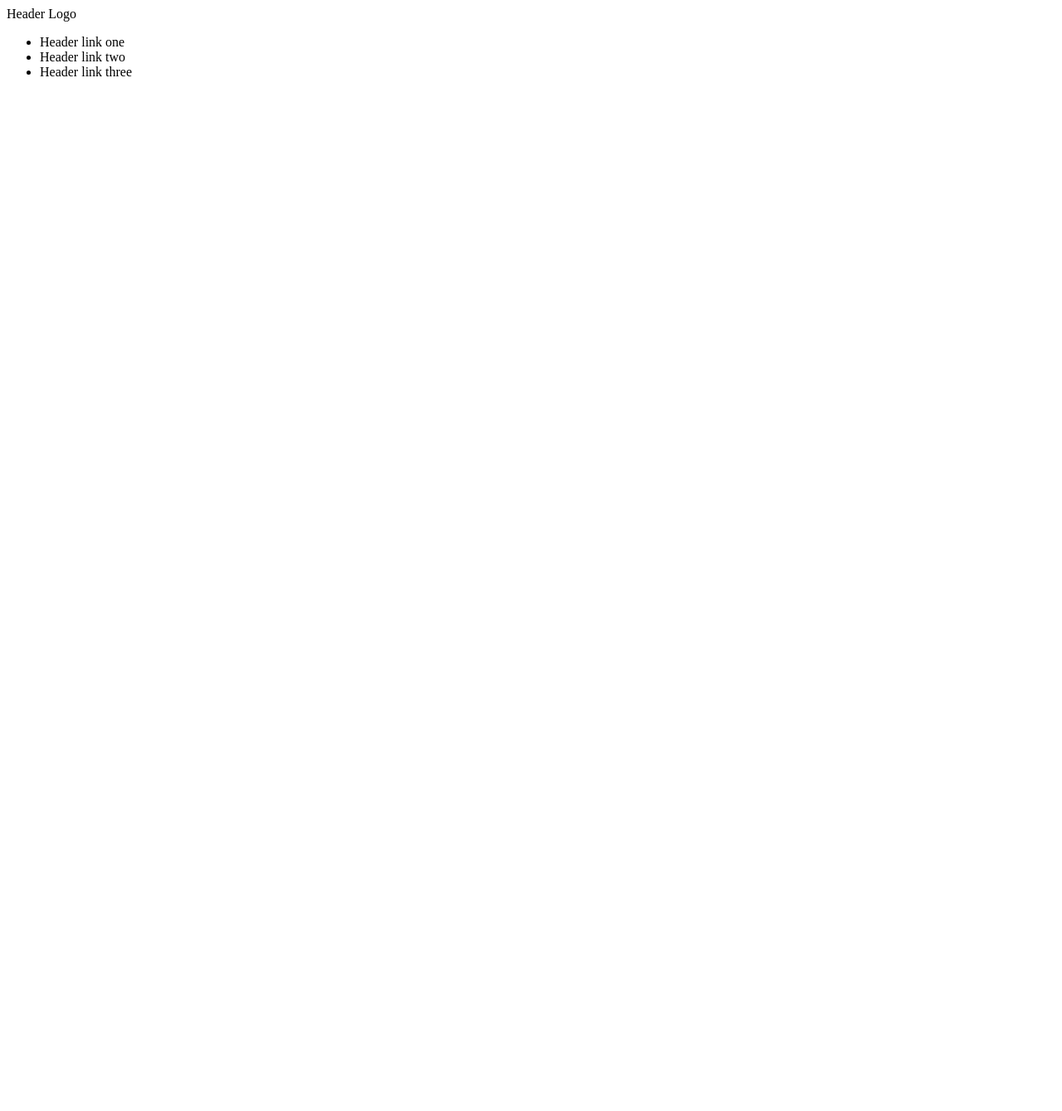
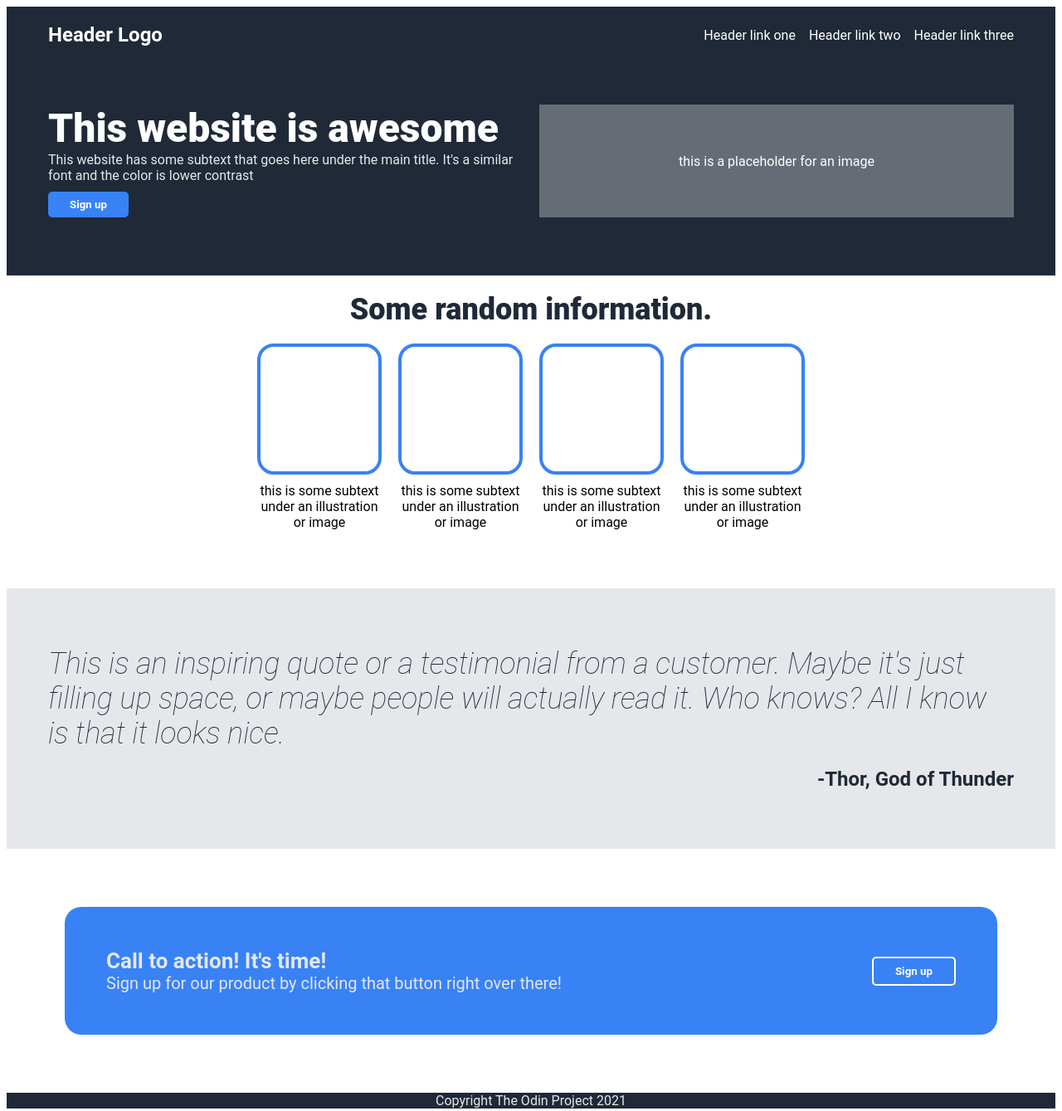
Before and after one commit to LeahCunningham/project1, a plain HTML site: page index.html in a window 1280 px wide. Shown: the whole page at 83% size. Before the commit the page ends 800 px from the top, so only its background shows below. Drawn offline with Linux system fonts and the light colour scheme.

Commit message:
Add all elements
95% complete

```diff
--- a/index.html
+++ b/index.html
@@ -15,6 +15,45 @@
             <li>Header link three</li>
         </ul>
     </div>
+    <div class="hero">
+        <div class="left">
+            <h1>This website is awesome</h1>
+            <div class="subtext"> This website has some subtext that goes here under the main title. It's a similar font and the color is lower contrast</div>
+            <button>Sign up</button>
+        </div>
+        <div class="placeholder">this is a placeholder for an image</div>
+    </div>
+    <h2>Some random information.</h2>
+    <div class="infoTiles">
+        <div class="tile">
+            <div class="box"></div>
+            <div>this is some subtext under an illustration or image</div>
+        </div>
+                <div class="tile">
+            <div class="box"></div>
+            <div>this is some subtext under an illustration or image</div>
+        </div>
+                <div class="tile">
+            <div class="box"></div>
+            <div>this is some subtext under an illustration or image</div>
+        </div>
+                <div class="tile">
+            <div class="box"></div>
+            <div>this is some subtext under an illustration or image</div>
+        </div>
+    </div>
+    <div>
+        <div class="quote">This is an inspiring quote or a testimonial from a customer. Maybe it's just filling up space, or maybe people will actually read it. Who knows? All I know is that it looks nice.</div>
+        <div class="author">-Thor, God of Thunder</div>
+    </div>
+    <div class="cta">
+        <div class="left">
+            <div class="title">Call to action! It's time!</div>
+            <div>Sign up for our product by clicking that button right over there!</div>
+        </div>
+        <button>Sign up</button>
+    </div>
+    <div class="footer">Copyright The Odin Project 2021</div>
 
 </body>
 </html>
--- a/styles.css
+++ b/styles.css
@@ -0,0 +1,163 @@
+* {
+    font-family: Roboto, Helvetica, sans-serif;
+
+}
+
+ul {
+    list-style: none;
+    padding: 0;
+    margin: 0;
+    display: flex;
+    gap: 16px;
+    margin-left:auto;
+}
+
+
+h1, h2 {
+    font-weight: 900;
+    padding: 0;
+    margin: 0;
+}
+
+h1 {
+    font-size: 48px;
+}
+
+h2 {
+    font-size: 36px;
+    color: #1f2937;
+    text-align: center;
+}
+
+h2, .infoTiles, .header, .hero, .quote, .author, .cta {
+    padding-left: 50px;
+    padding-right: 50px;
+}
+
+h2, .infoTiles, .header, .author {
+    padding-top: 20px;
+}
+
+.hero, .quote {
+    padding-top: 70px;
+}
+
+.hero, .infoTiles, .author {
+    padding-bottom: 70px;
+}
+
+.header, .hero {
+    background-color: #1f2937;
+    color: white;
+    display: flex;
+    justify-content: flex-start;
+    gap: 20px;
+}
+
+.header {
+    align-items: center;
+}
+
+.logo {
+    display: flex;
+    font-size: 24px;
+    font-weight: bold;
+}
+
+.left {
+    flex: 1 1 50%;
+}
+
+.placeholder {
+    background: #ffffff50;
+    display: flex;
+    align-items: center;
+    justify-content: center;
+    flex: 1 1 50%;
+}
+
+.subtext {
+    color: #e5e7eb;
+    padding-bottom: 10px;
+}
+
+button {
+    background: #3882f6;
+    border: none;
+    border-radius: 5px;
+    color: white;
+    padding: 8px 26px;
+    font-weight: bold;
+    align-self: flex-start;
+}
+
+.infoTiles {
+    display: flex;
+    justify-content: center;
+    gap: 20px;
+}
+
+.tile {
+    flex: 0 0 150px;
+    text-align: center;
+    }
+
+.box {
+    border-style: solid;
+    border-width: 4px;
+    border-radius: 20px;
+    border-color: #3882f6;
+    height: 150px;
+    margin-bottom: 10px;
+}
+
+.quote, .author {
+    color: #1f2937;
+    background-color: #e5e7eb;
+}
+
+.quote {
+    font-size: 36px;
+    font-style: italic;
+    font-weight: lighter;
+}
+
+.author {
+    font-weight: bold;
+    font-size: 24px;
+    text-align: right;
+}
+
+.cta {
+    margin: 70px;
+    background-color: #3882f6;
+    color: #e5e7eb;
+    font-size: 20px;
+    display: flex;
+    align-items: center;
+    gap: 20px;
+    border-radius: 20px;
+    padding-top: 50px;
+    padding-bottom: 50px;
+}
+
+.cta .title {
+    font-size: 26px;
+    font-weight: bold;
+}
+
+.cta button {
+    border-style: solid;
+    border-color: white;
+    border-width: 2px;
+    display: flex;
+    justify-content: right;
+    margin-left: auto;
+    align-self: center;
+}
+
+.footer {
+    background-color: #1f2937;
+    color: #e5e7eb;
+    text-align: center;
+}
```
